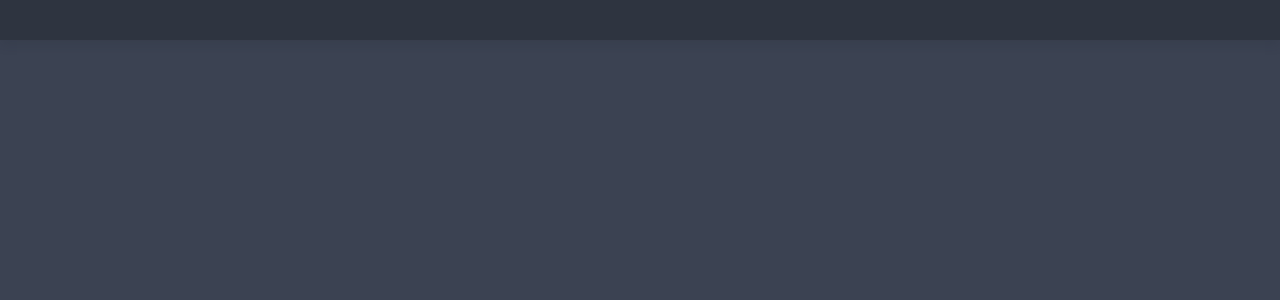
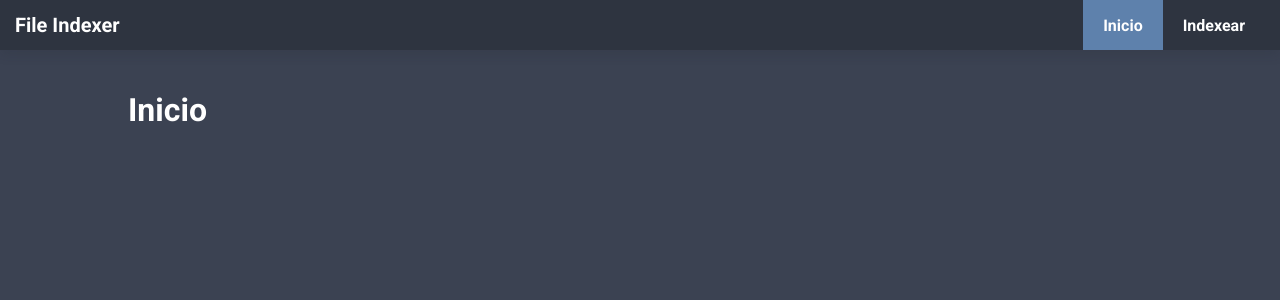
Before and after one commit to KebabWarriors/FileIndexerFrontEnd, a Svelte app: page / in a window 1280 px wide. Shown: the top 300 px of the page. Built offline with nearby package versions, Linux system fonts and the light colour scheme.

Commit message:
Added routing.

```diff
--- a/docker-compose.dev.yml
+++ b/docker-compose.dev.yml
@@ -1,6 +1,6 @@
 version: "3.7"
 services:
-  demetra-frontend-dev:
+  file-indexer-frontend-dev:
     image: node:13.13.0-alpine3.11
     user: node
     volumes:
--- a/package.json
+++ b/package.json
@@ -16,5 +16,8 @@
   "scripts": {
     "build": "cross-env NODE_ENV=production webpack",
     "dev": "webpack-dev-server --content-base public --host 0.0.0.0"
+  },
+  "dependencies": {
+    "svelte-routing": "^1.4.2"
   }
 }
--- a/public/global.css
+++ b/public/global.css
@@ -1,61 +1,15 @@
+html {
+  scroll-padding-top: 60px
+  height: 100%;
+}
+
 html, body {
-	position: relative;
-	width: 100%;
-	height: 100%;
+  width: 100%;
+  margin: 0;
+  padding: 0;
 }
 
 body {
-	color: #333;
-	margin: 0;
-	padding: 8px;
-	box-sizing: border-box;
-	font-family: -apple-system, BlinkMacSystemFont, "Segoe UI", Roboto, Oxygen-Sans, Ubuntu, Cantarell, "Helvetica Neue", sans-serif;
+  @import url('https://fonts.googleapis.com/css?family=Roboto:100,300,400,500,700,900&display=swap');
+  font-family: 'Roboto', sans-serif;
 }
-
-a {
-	color: rgb(0,100,200);
-	text-decoration: none;
-}
-
-a:hover {
-	text-decoration: underline;
-}
-
-a:visited {
-	color: rgb(0,80,160);
-}
-
-label {
-	display: block;
-}
-
-input, button, select, textarea {
-	font-family: inherit;
-	font-size: inherit;
-	padding: 0.4em;
-	margin: 0 0 0.5em 0;
-	box-sizing: border-box;
-	border: 1px solid #ccc;
-	border-radius: 2px;
-}
-
-input:disabled {
-	color: #ccc;
-}
-
-input[type="range"] {
-	height: 0;
-}
-
-button {
-	background-color: #f4f4f4;
-	outline: none;
-}
-
-button:active {
-	background-color: #ddd;
-}
-
-button:focus {
-	border-color: #666;
-}
--- a/public/index.html
+++ b/public/index.html
@@ -4,7 +4,7 @@
 	<meta charset='utf8'>
 	<meta name='viewport' content='width=device-width'>
 
-	<title>Svelte app</title>
+	<title>File Indexer</title>
 
 	<link rel='icon' type='image/png' href='favicon.png'>
 	<link rel='stylesheet' href='global.css'>
--- a/src/App.svelte
+++ b/src/App.svelte
@@ -1,23 +1,77 @@
 <script>
-	export let name;
+  import { Router, Link, Route } from 'svelte-routing';
+  import TabBar from './components/TabBar.svelte';
+
+  export let url = '';
 </script>
 
 <style>
+  @import url('https://fonts.googleapis.com/css?family=Roboto:100,300,400,500,700,900&display=swap');
+
   :global(body) {
-    margin: 0;
-    padding: 0;
     background-color: #3B4252;
+    font-family: 'Roboto', sans-serif;
+  }
+
+  main {
+    padding-top: 10px;
+    margin-top: 60px;
+    color: white;
+    padding-left: 10%;
+    padding-right: 10%;
   }
 
   .app-header {
+    z-index: 10;
+    overflow: hidden;
+    top: 0;
     background-color: #2E3440;
-    height: 40px;
+    display: flex;
+    justify-content: space-between;
+    height: 50px;
     box-shadow: rgba(36, 41, 51, 0.15) 0px 5px 10px 0px;;
+    position: fixed;
+    width: 100%;
+  }
+
+  .app-title-container {
+    display: flex;
+    flex-direction: column;
+    justify-content: center;
+    color: white;
+    font-weight: 700;
+    font-size: 20px;
+    margin-left: 15px;
+  }
+
+  .app-tab-container {
+    display: flex;
+    margin-right: 15px;
   }
 </style>
 
-<header class="app-header">
-</header>
-
-<main>
-</main>
+<Router url={url}>
+  <header class="app-header">
+    <div class="app-title-container">
+      <span>File Indexer</span>
+    </div>
+    <div class="app-tab-container">
+      <TabBar route="/">
+        Inicio
+      </TabBar>
+      <TabBar route="/index">
+        Indexear
+      </TabBar>
+    </div>
+  </header>
+  <div>
+    <main>
+      <Route path="/">
+        <h1>Inicio</h1>
+      </Route>
+      <Route path="/index">
+        <h1>Indexear</h1>
+      </Route>
+    </main>
+  </div>
+</Router>
--- /dev/null
+++ b/src/components/TabBar.svelte
@@ -0,0 +1,52 @@
+<script>
+  import {getContext} from 'svelte';
+  import {ROUTER} from 'svelte-routing/src/contexts';
+  const { activeRoute } = getContext(ROUTER);
+
+  import { navigate } from 'svelte-routing';
+
+  export let route = '';
+
+  export function goToRoute() {
+    navigate(route);
+  }
+</script>
+
+<style>
+  .tab-container {
+    display: flex;
+  }
+
+  .tab {
+    display: flex;
+    flex-direction: column;
+    padding-left: 20px;
+    padding-right: 20px;
+    justify-content: center;
+    color: white;
+    cursor: pointer;
+    margin: 0;
+    font-weight: 600;
+  }
+
+  .tab:hover {
+    background-color: #81A1C1;
+  }
+
+  .tab-active {
+    background-color: #5E81AC;
+    cursor: initial;
+  }
+</style>
+
+<div class="tab-container">
+  {#if ($activeRoute ? $activeRoute.uri : '') === route}
+    <div class="tab tab-active">
+      <slot />
+    </div>
+  {:else}
+    <div class="tab" on:click={goToRoute}>
+      <slot />
+    </div>
+  {/if}
+</div>
```
